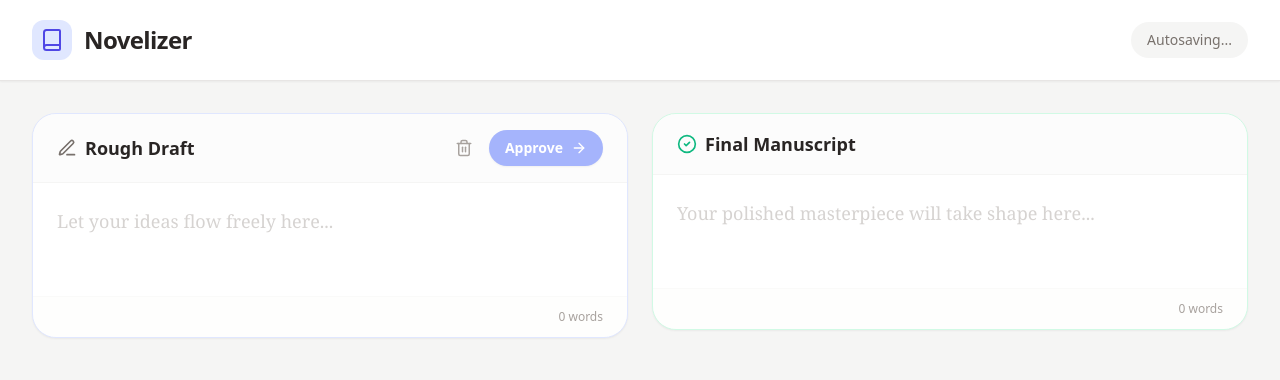
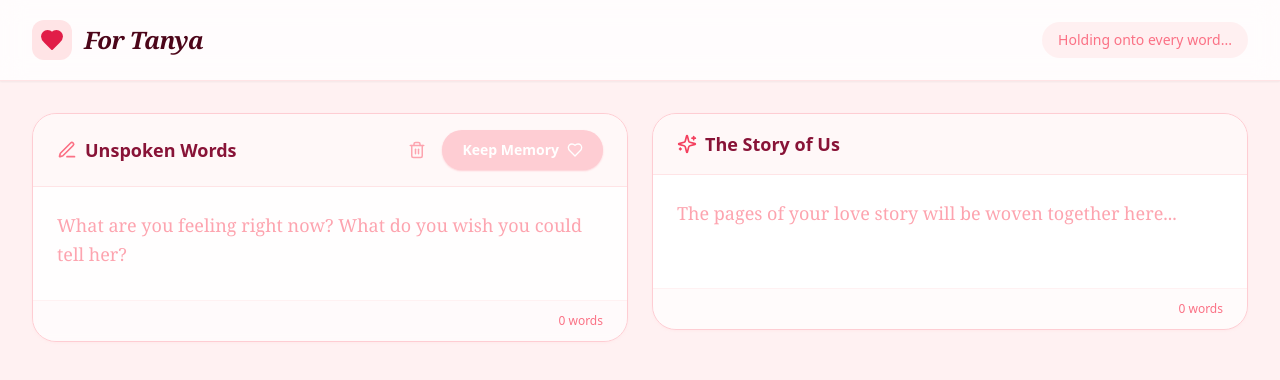
Before and after one commit to harshit-shukla-1/book_2, a React (Vite) app: page / in a window 1280 px wide. Shown: the top 380 px of the page. Built offline with nearby package versions, Linux system fonts and the light colour scheme.

Commit message:
[dyad] Theme the application around "Tanya" - wrote 4 file(s)

```diff
--- a/index.html
+++ b/index.html
@@ -3,7 +3,7 @@
   <head>
     <meta charset="UTF-8" />
     <meta name="viewport" content="width=device-width, initial-scale=1.0" />
-    <title>Novelizer</title>
+    <title>For Tanya</title>
   </head>
 
   <body>
--- a/src/components/EditorArea.tsx
+++ b/src/components/EditorArea.tsx
@@ -23,15 +23,15 @@ export const EditorArea = ({
   return (
     <div
       className={cn(
-        "flex flex-col h-full bg-white rounded-3xl shadow-sm border border-stone-200 overflow-hidden transition-all duration-300 hover:shadow-md",
+        "flex flex-col h-full bg-white/90 backdrop-blur-sm rounded-3xl shadow-sm border border-rose-100 overflow-hidden transition-all duration-300 hover:shadow-md",
         className
       )}
     >
       {/* Header / Toolbar */}
-      <div className="flex items-center justify-between px-6 py-4 border-b border-stone-100 bg-stone-50/50">
+      <div className="flex items-center justify-between px-6 py-4 border-b border-rose-100 bg-rose-50/50">
         <div className="flex items-center gap-2">
-          {icon && <span className="text-stone-500">{icon}</span>}
-          <h2 className="text-lg font-semibold text-stone-800">{title}</h2>
+          {icon && <span className="text-rose-400">{icon}</span>}
+          <h2 className="text-lg font-semibold text-rose-900">{title}</h2>
         </div>
         <div className="flex items-center gap-2">{actions}</div>
       </div>
@@ -42,13 +42,13 @@ export const EditorArea = ({
           value={value}
           onChange={(e) => onChange(e.target.value)}
           placeholder={placeholder}
-          className="w-full h-full resize-none outline-none text-lg leading-relaxed text-stone-800 font-serif placeholder:text-stone-300 bg-transparent"
+          className="w-full h-full resize-none outline-none text-lg leading-relaxed text-slate-800 font-serif placeholder:text-rose-300 bg-transparent selection:bg-rose-200"
           spellCheck={false}
         />
       </div>
 
       {/* Word Count Footer */}
-      <div className="px-6 py-3 border-t border-stone-50 bg-stone-50/30 text-xs font-medium text-stone-400 flex justify-end">
+      <div className="px-6 py-3 border-t border-rose-50 bg-rose-50/30 text-xs font-medium text-rose-400 flex justify-end">
         {value.trim().split(/\s+/).filter((word) => word.length > 0).length} words
       </div>
     </div>
--- a/src/pages/Index.tsx
+++ b/src/pages/Index.tsx
@@ -1,5 +1,5 @@
 import { useState } from "react";
-import { Book, PenLine, ArrowRight, Trash2, CheckCircle2 } from "lucide-react";
+import { Heart, PenLine, Sparkles, Trash2, SendHeart } from "lucide-react";
 import { EditorArea } from "@/components/EditorArea";
 import { showSuccess, showError } from "@/utils/toast";
 
@@ -9,7 +9,7 @@ const Index = () => {
 
   const handleApproveDraft = () => {
     if (!draftContent.trim()) {
-      showError("Draft is empty. Nothing to approve.");
+      showError("There are no words to save yet.");
       return;
     }
 
@@ -20,29 +20,29 @@ const Index = () => {
 
     setFinalContent(newFinalContent);
     setDraftContent(""); // Clear draft after moving
-    showSuccess("Draft approved and moved to final version!");
+    showSuccess("Your feelings have been added to the story.");
   };
 
   const handleClearDraft = () => {
-    if (confirm("Are you sure you want to clear your draft?")) {
+    if (confirm("Are you sure you want to discard these words?")) {
       setDraftContent("");
     }
   };
 
   return (
-    <div className="min-h-screen bg-stone-100 flex flex-col font-sans">
+    <div className="min-h-screen bg-rose-50 flex flex-col font-sans selection:bg-rose-200">
       {/* Top Navigation */}
-      <header className="px-8 py-5 flex items-center justify-between bg-white shadow-sm border-b border-stone-200 z-10">
+      <header className="px-8 py-5 flex items-center justify-between bg-white/80 backdrop-blur-md shadow-sm border-b border-rose-100 z-10">
         <div className="flex items-center gap-3">
-          <div className="p-2 bg-indigo-100 text-indigo-600 rounded-xl">
-            <Book size={24} />
+          <div className="p-2 bg-rose-100 text-rose-600 rounded-xl">
+            <Heart size={24} fill="currentColor" />
           </div>
-          <h1 className="text-2xl font-bold text-stone-800 tracking-tight">
-            Novelizer
+          <h1 className="text-2xl font-bold text-rose-950 tracking-tight font-serif italic">
+            For Tanya
           </h1>
         </div>
-        <div className="text-sm font-medium text-stone-500 bg-stone-100 px-4 py-2 rounded-full">
-          Autosaving...
+        <div className="text-sm font-medium text-rose-400 bg-rose-100/50 px-4 py-2 rounded-full">
+          Holding onto every word...
         </div>
       </header>
 
@@ -52,28 +52,28 @@ const Index = () => {
         {/* Left Column: Drafts */}
         <div className="flex-1 h-full min-h-[400px]">
           <EditorArea
-            title="Rough Draft"
+            title="Unspoken Words"
             value={draftContent}
             onChange={setDraftContent}
             icon={<PenLine size={20} />}
-            placeholder="Let your ideas flow freely here..."
-            className="border-indigo-100"
+            placeholder="What are you feeling right now? What do you wish you could tell her?"
+            className="border-rose-200 shadow-rose-100/50"
             actions={
               <>
                 <button
                   onClick={handleClearDraft}
-                  className="p-2 text-stone-400 hover:text-red-500 hover:bg-red-50 rounded-full transition-colors"
-                  title="Clear draft"
+                  className="p-2 text-rose-300 hover:text-red-500 hover:bg-red-50 rounded-full transition-colors"
+                  title="Discard words"
                 >
                   <Trash2 size={18} />
                 </button>
                 <button
                   onClick={handleApproveDraft}
                   disabled={!draftContent.trim()}
-                  className="flex items-center gap-2 px-4 py-2 bg-indigo-600 hover:bg-indigo-700 disabled:bg-indigo-300 disabled:cursor-not-allowed text-white text-sm font-semibold rounded-full transition-all active:scale-95 shadow-sm"
+                  className="flex items-center gap-2 px-5 py-2.5 bg-rose-500 hover:bg-rose-600 disabled:bg-rose-200 disabled:cursor-not-allowed text-white text-sm font-semibold rounded-full transition-all active:scale-95 shadow-sm shadow-rose-200"
                 >
-                  <span>Approve</span>
-                  <ArrowRight size={16} />
+                  <span>Keep Memory</span>
+                  <Heart size={16} className={draftContent.trim() ? "animate-pulse" : ""} />
                 </button>
               </>
             }
@@ -83,12 +83,12 @@ const Index = () => {
         {/* Right Column: Final Version */}
         <div className="flex-1 h-full min-h-[400px]">
           <EditorArea
-            title="Final Manuscript"
+            title="The Story of Us"
             value={finalContent}
             onChange={setFinalContent}
-            icon={<CheckCircle2 size={20} className="text-emerald-500" />}
-            placeholder="Your polished masterpiece will take shape here..."
-            className="border-emerald-100"
+            icon={<Sparkles size={20} className="text-rose-500" />}
+            placeholder="The pages of your love story will be woven together here..."
+            className="border-rose-200 shadow-rose-100/50 bg-white"
           />
         </div>
 
```
Also changed, not shown: 1 other file (tests, documents, lock files or other folders).
